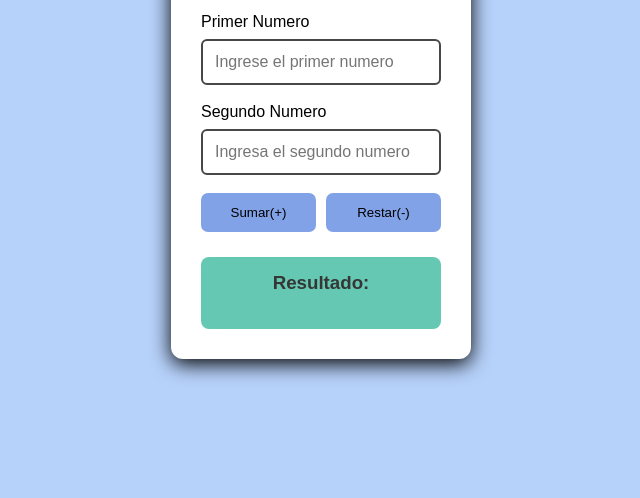
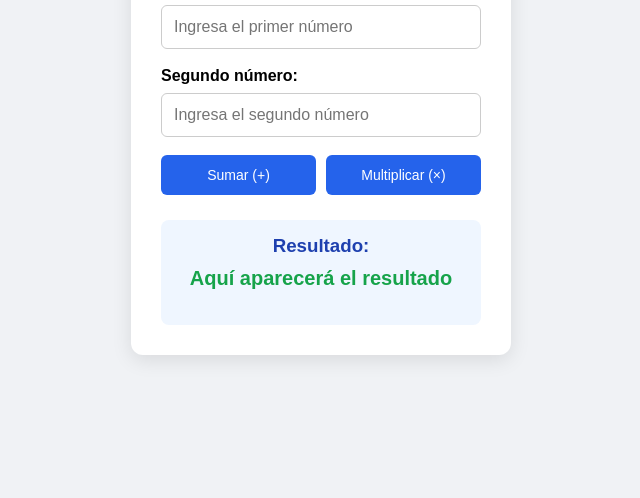
Before and after one commit to o698polk/Js_practica_1, a plain HTML site: page index.html in a window 1280 px wide. Shown: the part 302-800 px from the top of the page, without its empty margins (319-959 px from the left). Drawn offline with Linux system fonts and the light colour scheme.

Commit message:
Actualizacion

```diff
--- a/assets/css/stylos.css
+++ b/assets/css/stylos.css
@@ -1,79 +1,88 @@
-*{
+* {
     margin: 0;
     padding: 0;
     box-sizing: border-box;
+}
 
-}
-body{
-    font-family: Arial, Helvetica, sans-serif;
-    background: #b6d1fa;
+body {
+    font-family: Arial, sans-serif;
+    background: #f0f2f5;
     display: flex;
     justify-content: center;
     align-items: center;
     min-height: 100vh;
 }
-.calculadora{
+
+.calculadora {
     background: white;
-    width: 300px;
+    width: 380px;
     padding: 30px;
     border-radius: 12px;
-    box-shadow: 0 5px 20px rgba(0,0,0,1);
+    box-shadow: 0 5px 20px rgba(0,0,0,0.1);
 }
-h1{
+
+h1 {
     text-align: center;
-    color:rgb(63, 76, 83);
+    color: #2563eb;
     margin-bottom: 15px;
 }
- .calculadora p{
+
+.calculadora p {
     text-align: center;
     margin-bottom: 20px;
- color: rgb(138, 137, 137);
+    color: #555;
 }
-  label{
+
+label {
     display: block;
     margin-bottom: 8px;
-    font-size: bold;
+    font-weight: bold;
 }
 
-  input{
+input {
     width: 100%;
     padding: 12px;
     margin-bottom: 18px;
-    border:  2px solid rgb(71, 71, 71);
+    border: 1px solid #ccc;
     border-radius: 6px;
     font-size: 16px;
 }
 
-  .botones{
+.botones {
     display: flex;
     gap: 10px;
 }
 
-  button{
-    flex:1;
+button {
+    flex: 1;
     padding: 12px;
-    border:none;
-    border-radius: 7px;
-    background: #82a2e7;
+    border: none;
+    border-radius: 6px;
+    background: #2563eb;
+    color: white;
+    cursor: pointer;
+    font-size: 14px;
 }
 
-  button:hover{
-    background: rgb(151, 149, 149);
+button:hover {
+    background: #1d4ed8;
 }
-  .resultados{
+
+.resultado {
     margin-top: 25px;
     padding: 15px;
-    background: rgb(101, 200, 179);
+    background: #eff6ff;
     border-radius: 8px;
     text-align: center;
 }
-  .resultados h3 {
-    color:rgb(54, 54, 54);
 
+.resultado h3 {
+    color: #1e40af;
     margin-bottom: 10px;
 }
-  #resultado{
+
+#resultado {
     font-size: 20px;
     font-weight: bold;
-    color:rgb(3, 100, 10);
+    color: #16a34a;
 }
--- a/assets/js/main.js
+++ b/assets/js/main.js
@@ -1,21 +1,36 @@
+
+// Función para obtener los números ingresados
 function obtenerNumeros() {
-    let numero1= parseFloat(document.getElementById("numero1").value);
-    let numero2= parseFloat(document.getElementById("numero2").value);
+    let numero1 = parseFloat(document.getElementById("numero1").value);
+    let numero2 = parseFloat(document.getElementById("numero2").value);
 
-    if(isNaN(numero1) || isNaN(numero2)){
-         alert("Por favor ingrese los dos numeros.")
-         return;
+    if (isNaN(numero1) || isNaN(numero2)) {
+        document.getElementById("resultado").textContent =
+            "Por favor, ingresa los dos números.";
+        return null;
     }
 
-    let resultado = sumar();
+    return { numero1, numero2 };
+}
+
+// Función para sumar
+function sumar() {
+    let datos = obtenerNumeros();
+
+    if (datos === null) return;
+
+    let resultado = datos.numero1 + datos.numero2;
 
     document.getElementById("resultado").textContent = resultado;
-
-
 }
 
-function sumar(){
-    obtenerNumeros()
-    return n1 + n2 ;
+// Función para multiplicar
+function multiplicar() {
+    let datos = obtenerNumeros();
 
+    if (datos === null) return;
+
+    let resultado = datos.numero1 * datos.numero2;
+
+    document.getElementById("resultado").textContent = resultado;
 }
--- a/index.html
+++ b/index.html
@@ -6,34 +6,33 @@
  <link rel="stylesheet" href="assets/css/stylos.css">
 </head>
 <body>
-    <div class="calculadora">
-     <h1>Calculadora Basica</h1>
-     <p>Ingrese dos numero para realizar una operacion aritmetica</p>
 
-     <form>
-        <label for="numero1">Primer Numero</label>
-        <input type="number" id="numero1" placeholder="Ingrese el primer numero">
+     <div class="calculadora">
+        <h1>Calculadora Básica</h1>
+        <p>Ingresa dos números para realizar una operación.</p>
 
-        <label for="numero2">Segundo Numero</label>
-        <input type="number" id="numero2" placeholder="Ingresa el segundo numero">
+        <label for="numero1">Primer número:</label>
+        <input type="number" id="numero1" placeholder="Ingresa el primer número">
+
+        <label for="numero2">Segundo número:</label>
+        <input type="number" id="numero2" placeholder="Ingresa el segundo número">
 
         <div class="botones">
-            <button onclick="sumar()">Sumar(+)</button>
-            <button onclick="restar()">Restar(-)</button>
+            <button onclick="sumar()">Sumar (+)</button>
+            <button onclick="multiplicar()">Multiplicar (×)</button>
         </div>
-        <div class="resultados">
+
+        <div class="resultado">
             <h3>Resultado:</h3>
-            <p id="resultado">
-
-
-            </p>
-
+            <p id="resultado">Aquí aparecerá el resultado</p>
         </div>
-     </form>
+    </div>
 
 
 
-    </div>
+
+
+
 
 
 
```
Lines whose indentation alone changed are shown as unchanged.
